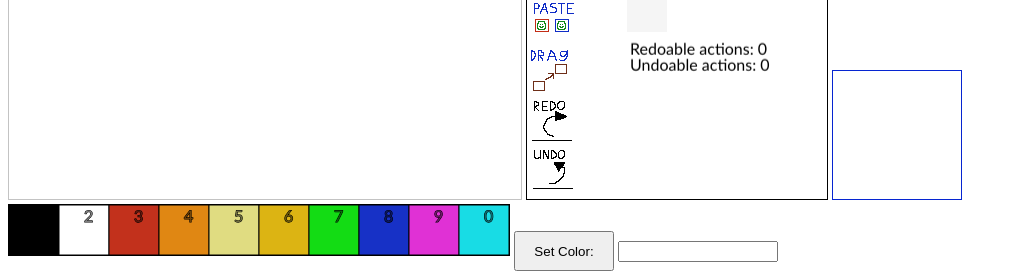
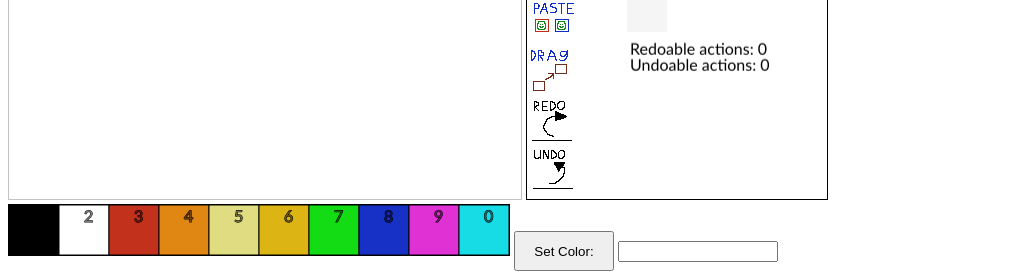
Before and after one commit to FormerlyZeroCool/SpriteDraw, a plain HTML site: page web/index.html in a window 1280 px wide. Shown: the part 369-642 px from the top of the page, without its empty margins (0-1017 px from the left). Drawn offline with Linux system fonts and the light colour scheme.

Commit message:
remove extra unused canvas now that cliboard is rendered in tool option panel

```diff
--- a/web/index.html
+++ b/web/index.html
@@ -8,9 +8,6 @@
     <canvas id="tool_selector_screen" width="50" height="500"
     style="border:1px solid #000000;">
 </canvas>
-    <canvas id="clipboard_canvas" width="128" height="128"
-    style="border:1px solid #0625d1;">
-    </canvas>
 
     <div id="post-drawing-field" style="display: inline-block;">
 
```
